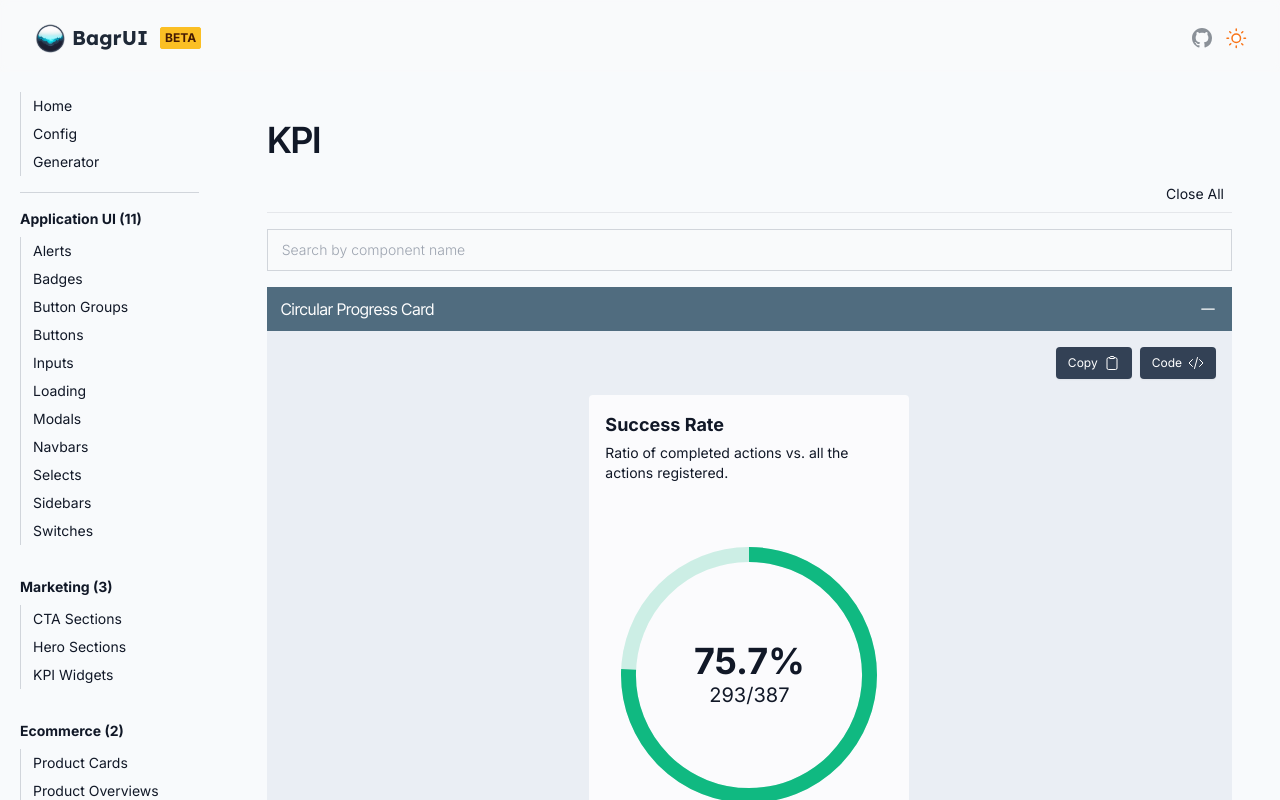
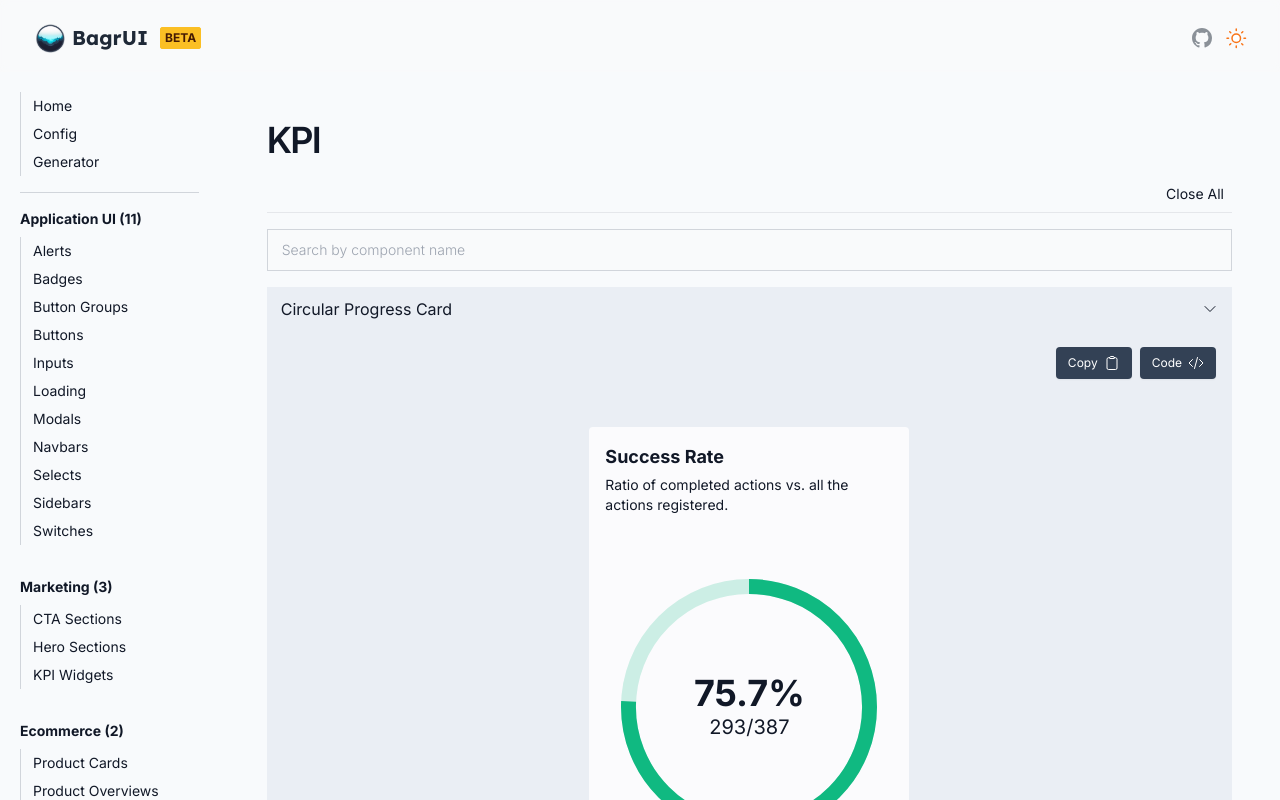
Before and after one commit to kiko-g/bagr-ui, a Next.js app: page /marketing/kpi in a window 1280 px wide. Shown: the top 800 px of the page. Built offline with nearby package versions, Linux system fonts and the light colour scheme.

Commit message:
improve component showcase ui

```diff
--- a/components/ComponentShowcase.tsx
+++ b/components/ComponentShowcase.tsx
@@ -8,6 +8,7 @@ import { GithubIcon } from "./icons/GithubIcon"
 import { Disclosure, DisclosureButton, DisclosurePanel, Switch, Transition } from "@headlessui/react"
 import {
   CheckIcon,
+  ChevronDownIcon,
   ClipboardIcon,
   CodeBracketIcon,
   MinusIcon,
@@ -49,26 +50,13 @@ export function ComponentShowcase({ name, path, collapseAll = false, Component }
       <Disclosure defaultOpen={isOpen}>
         <DisclosureButton
           onClick={() => setIsOpen((prev) => !prev)}
-          className={clsx(
-            inter.className,
-            isOpen ? "bg-primary text-white dark:bg-secondary" : "bg-primary/10 font-normal dark:bg-secondary/10",
-            "flex items-center justify-between gap-x-1.5 px-3.5 py-2.5",
-          )}
+          className="flex items-center justify-between gap-x-1.5 bg-slate-150 px-3.5 py-2.5 font-normal dark:bg-black/20"
         >
           <span>{name}</span>
-          {isOpen ? <MinusIcon className="h-5 w-5" /> : <PlusIcon className="h-5 w-5" />}
+          <ChevronDownIcon className={clsx("h-4 w-4", isOpen ? "rotate-0" : "rotate-180")} />
         </DisclosureButton>
 
-        <Transition
-          show={isOpen}
-          enter="transition duration-100 ease-out"
-          enterFrom="transform scale-95 opacity-0"
-          enterTo="transform scale-100 opacity-100"
-          leave="transition duration-75 ease-out"
-          leaveFrom="transform scale-100 opacity-100"
-          leaveTo="transform scale-95 opacity-0"
-        >
-          <DisclosurePanel className={clsx("relative", isOpen ? "mb-8" : "mb-0")}>
+        <DisclosurePanel className="relative mb-8">
           <div className="absolute right-4 top-4 z-10 flex items-center justify-end gap-2">
             <CopyCodeButton text={code} />
             <ChangeViewModeButton isCodeVisible={isCodeVisible} toggle={() => setIsCodeVisible((prev) => !prev)} />
@@ -95,12 +83,11 @@ export function ComponentShowcase({ name, path, collapseAll = false, Component }
               {code}
             </SyntaxHighlighter>
           ) : (
-              <div className="flex w-full items-center justify-center rounded-b bg-slate-150 px-8 py-16 dark:bg-black/20">
+            <div className="flex w-full items-center justify-center rounded-b bg-slate-150 px-8 py-24 dark:bg-black/20">
               {Component}
             </div>
           )}
         </DisclosurePanel>
-        </Transition>
       </Disclosure>
     </li>
   )
```
Lines whose indentation alone changed are shown as unchanged.
